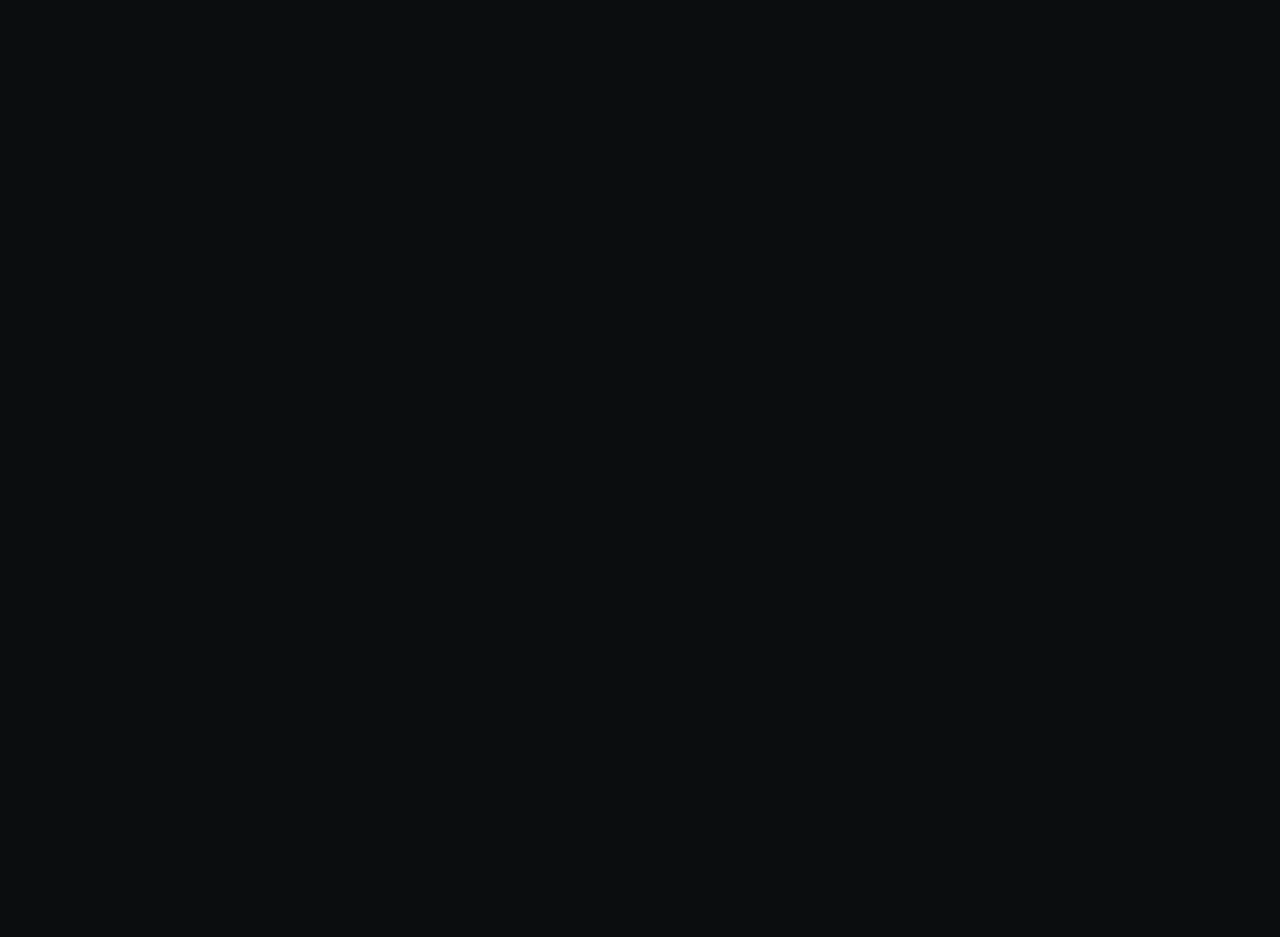
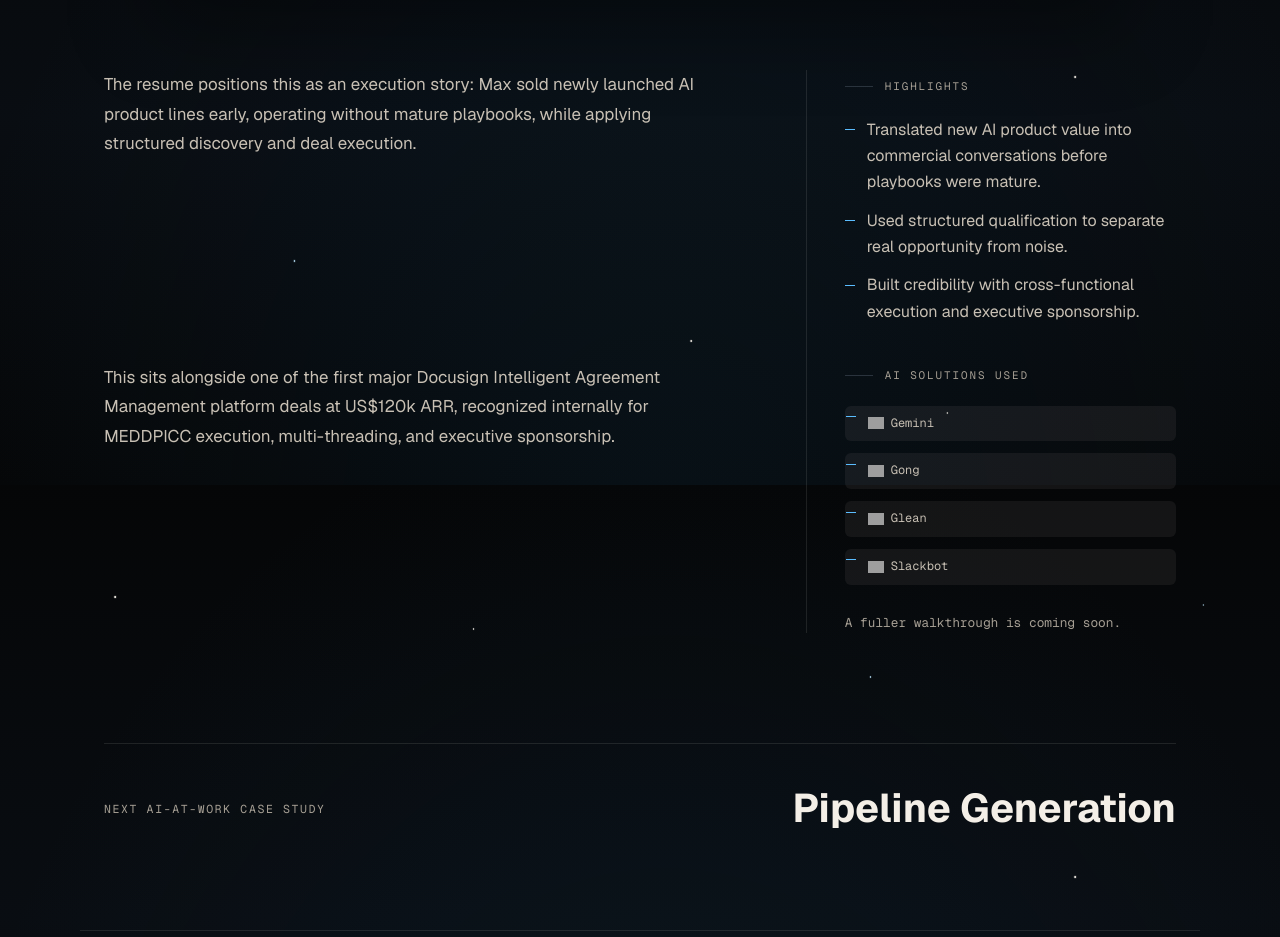
Before and after one commit to maxleesianyi/max-lee-ai-portfolio-website, a Next.js app: page /ai-at-work/ai-product-launch-selling in a window 1280 px wide. Before the commit this address had no page. Shown: the part 1115-2052 px from the top of the page. Before the commit the page ends 800 px from the top, so only its background shows below. Built offline with nearby package versions, Linux system fonts and the light colour scheme; grey boxes are pictures that could not be loaded.

Commit message:
Add AI at Work case studies

```diff
--- /dev/null
+++ b/app/ai-at-work/[slug]/page.tsx
@@ -0,0 +1,87 @@
+import Link from "next/link";
+import { notFound } from "next/navigation";
+import { MetricRail, PageShell, ToolTagList, WorkVisual } from "../../components/PortfolioBlocks";
+import { site, workStories } from "../../data";
+
+type Props = {
+  params: Promise<{ slug: string }>;
+};
+
+export async function generateStaticParams() {
+  return workStories.map((story) => ({ slug: story.slug }));
+}
+
+export async function generateMetadata({ params }: Props) {
+  const { slug } = await params;
+  const story = workStories.find((item) => item.slug === slug);
+
+  if (!story) {
+    return {};
+  }
+
+  return {
+    title: `${story.title} - ${site.brandName}`,
+    description: story.summary,
+  };
+}
+
+export default async function WorkStoryCaseStudyPage({ params }: Props) {
+  const { slug } = await params;
+  const story = workStories.find((item) => item.slug === slug);
+
+  if (!story) {
+    notFound();
+  }
+
+  const nextStory =
+    workStories.find((item) => item.slug !== story.slug) ??
+    workStories[0];
+
+  return (
+    <PageShell>
+      <article className="case-study section-pad">
+        <Link className="back-link" href="/ai-at-work">
+          All AI at Work
+        </Link>
+        <div className="case-meta">
+          <span>{story.eyebrow}</span>
+          <span>{story.year}</span>
+          <span>Placeholder case study</span>
+        </div>
+        <h1>{story.title}</h1>
+        <p className="case-lede">{story.summary}</p>
+        <MetricRail metrics={story.metrics} />
+        <div className="case-visual">
+          <WorkVisual story={story} />
+        </div>
+
+        <div className="case-body">
+          <div className="case-narrative">
+            {story.details.map((paragraph) => (
+              <p key={paragraph}>{paragraph}</p>
+            ))}
+          </div>
+          <aside className="case-aside">
+            <span className="eyebrow">Highlights</span>
+            <ul>
+              {story.highlights.map((highlight) => (
+                <li key={highlight}>{highlight}</li>
+              ))}
+            </ul>
+            <span className="eyebrow built-with">AI solutions used</span>
+            <ToolTagList tags={story.tags} solid />
+            <p className="role-note">A fuller walkthrough is coming soon.</p>
+          </aside>
+        </div>
+      </article>
+      {nextStory ? (
+        <section className="next-project section-pad">
+          <Link href={`/ai-at-work/${nextStory.slug}`}>
+            <span>Next AI-at-work case study</span>
+            <strong>{nextStory.title}</strong>
+          </Link>
+        </section>
+      ) : null}
+    </PageShell>
+  );
+}
--- a/app/components/PortfolioBlocks.tsx
+++ b/app/components/PortfolioBlocks.tsx
@@ -1,5 +1,5 @@
 import Link from "next/link";
-import { navigation, site, type Metric, type Project, type WorkStory } from "../data";
+import { navigation, site, type Metric, type Project, type ToolTag, type WorkStory } from "../data";
 
 function BrandMark() {
   const dotIndex = site.brandName.indexOf(".");
@@ -177,6 +177,19 @@ export function WorkVisual({ story }: { story: WorkStory }) {
   );
 }
 
+export function ToolTagList({ tags, solid = false }: { tags: ToolTag[]; solid?: boolean }) {
+  return (
+    <ul className={`tag-list tool-tag-list ${solid ? "tag-list--solid" : ""}`}>
+      {tags.map((tag) => (
+        <li className="tool-tag" key={tag.name}>
+          <img src={tag.logo} alt="" aria-hidden="true" />
+          <span>{tag.name}</span>
+        </li>
+      ))}
+    </ul>
+  );
+}
+
 export function ProjectFeature({ project, index }: { project: Project; index: number }) {
   return (
     <article className={`feature-row ${index % 2 ? "feature-row--reverse" : ""}`}>
@@ -222,11 +235,12 @@ export function WorkFeature({ story, index }: { story: WorkStory; index: number
       <div className="feature-copy">
         <h2>{story.title}</h2>
         <p>{story.summary}</p>
-        <ul className="tag-list">
-          {story.tags.map((tag) => (
-            <li key={tag}>{tag}</li>
-          ))}
-        </ul>
+        <ToolTagList tags={story.tags} />
+        <div className="feature-actions">
+          <Link className="text-link" href={`/ai-at-work/${story.slug}`}>
+            Case Study
+          </Link>
+        </div>
       </div>
     </article>
   );
--- a/app/globals.css
+++ b/app/globals.css
@@ -832,6 +832,18 @@ h3 {
   background: rgba(244, 239, 231, 0.06);
 }
 
+.tag-list li.tool-tag {
+  display: inline-flex;
+  align-items: center;
+  gap: 7px;
+}
+
+.tool-tag img {
+  width: 16px;
+  height: 16px;
+  object-fit: contain;
+}
+
 .text-link {
   display: inline-flex;
   margin-top: 28px;
--- a/content/site.json
+++ b/content/site.json
@@ -468,11 +468,18 @@
         "The measurable outcome from the resume: account research time fell by 55%, overall pipeline increased by 25%, and reply rates improved by 4%."
       ],
       "tags": [
-        "Gemini",
-        "Glean",
-        "Persona research",
-        "Buying signals",
-        "Pipeline"
+        {
+          "name": "Gemini",
+          "logo": "https://cdn.simpleicons.org/googlegemini/8E75B2"
+        },
+        {
+          "name": "Glean",
+          "logo": "https://cdn.simpleicons.org/glean/5BBDFF"
+        },
+        {
+          "name": "Slackbot",
+          "logo": "https://cdn.simpleicons.org/slack/36C5F0"
+        }
       ],
       "metrics": [
         {
@@ -507,11 +514,22 @@
         "This sits alongside one of the first major Docusign Intelligent Agreement Management platform deals at US$120k ARR, recognized internally for MEDDPICC execution, multi-threading, and executive sponsorship."
       ],
       "tags": [
-        "AI product lines",
-        "IAM",
-        "MEDDPICC",
-        "Multi-threading",
-        "Executive sponsorship"
+        {
+          "name": "Gemini",
+          "logo": "https://cdn.simpleicons.org/googlegemini/8E75B2"
+        },
+        {
+          "name": "Gong",
+          "logo": "https://cdn.simpleicons.org/gong/8A3FFC"
+        },
+        {
+          "name": "Glean",
+          "logo": "https://cdn.simpleicons.org/glean/5BBDFF"
+        },
+        {
+          "name": "Slackbot",
+          "logo": "https://cdn.simpleicons.org/slack/36C5F0"
+        }
       ],
       "metrics": [
         {
@@ -546,11 +564,18 @@
         "The same commercial discipline helped turn newly launched AI product value into aligned customer conversations before mature playbooks existed."
       ],
       "tags": [
-        "Executive sponsorship",
-        "Multi-threading",
-        "MEDDPICC",
-        "IAM",
-        "Stakeholder alignment"
+        {
+          "name": "Gemini",
+          "logo": "https://cdn.simpleicons.org/googlegemini/8E75B2"
+        },
+        {
+          "name": "Gong",
+          "logo": "https://cdn.simpleicons.org/gong/8A3FFC"
+        },
+        {
+          "name": "Slackbot",
+          "logo": "https://cdn.simpleicons.org/slack/36C5F0"
+        }
       ],
       "metrics": [
         {
@@ -585,11 +610,14 @@
         "Some workflows are intentionally limited without external integrations, AI agents, or access to restricted systems."
       ],
       "tags": [
-        "Approved tools",
-        "Access controls",
-        "Data governance",
-        "Responsible AI",
-        "Internal intelligence"
+        {
+          "name": "Gemini",
+          "logo": "https://cdn.simpleicons.org/googlegemini/8E75B2"
+        },
+        {
+          "name": "Glean",
+          "logo": "https://cdn.simpleicons.org/glean/5BBDFF"
+        }
       ],
       "metrics": [
         {
```
Also changed, not shown: app/data.ts (+6 -1 lines), 1 other file (tests, documents, lock files or other folders).
